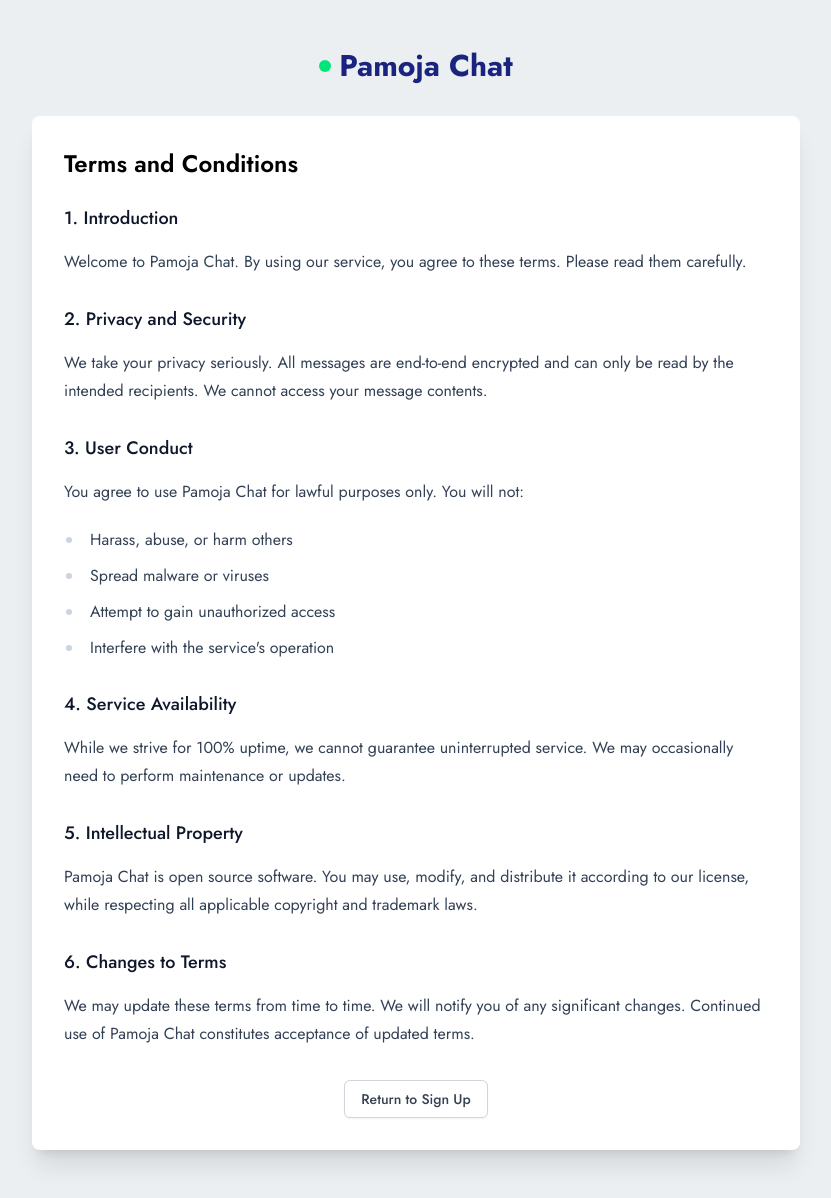
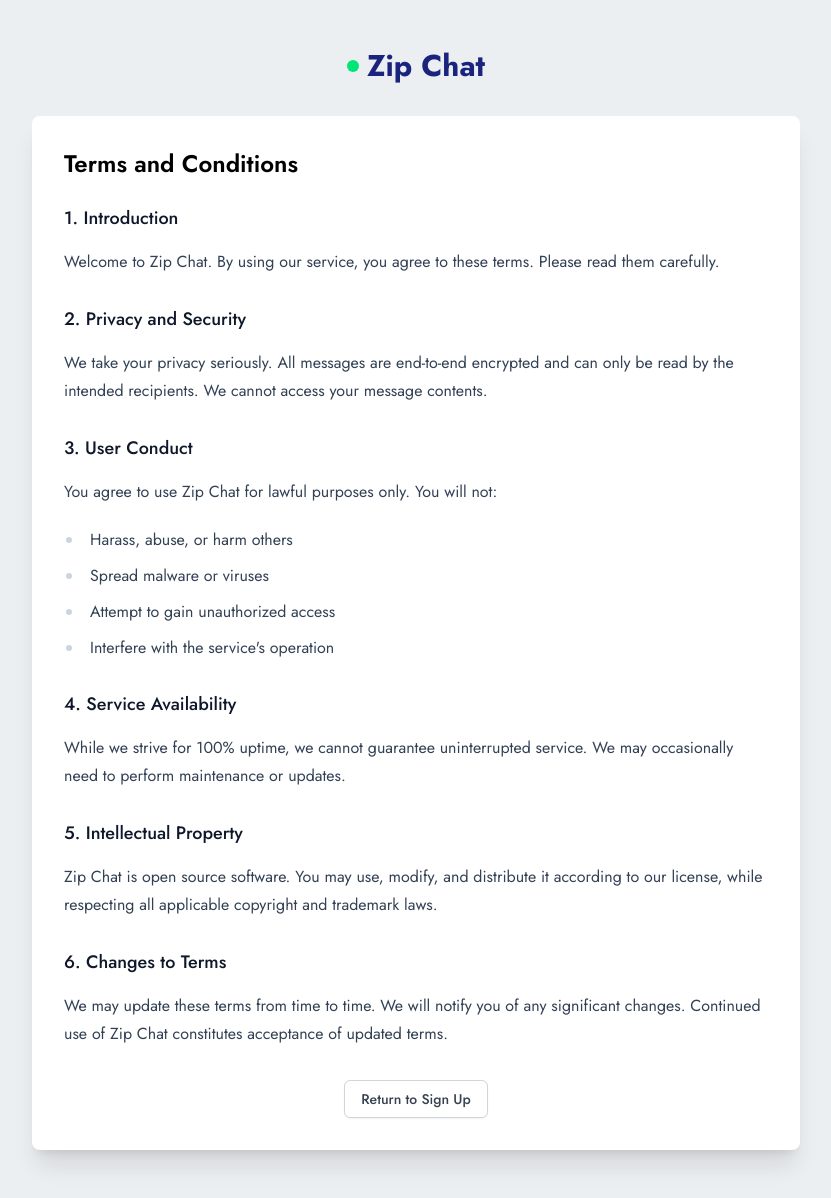
Before and after one commit to KeyyPress/pamoja-chat, a React (Vite) app in the folder apps/web/: page /terms in a window 1280 px wide. Shown: the whole page, without its empty margins (224-1055 px from the left). Built offline with nearby package versions, Linux system fonts and the light colour scheme; the HTML template or start-up script is replaced by a standard one.

Commit message:
refactor(web): update TermsPage branding from Pamoja Chat to Zip Chat throughout content

```diff
--- a/apps/web/src/pages/TermsPage.tsx
+++ b/apps/web/src/pages/TermsPage.tsx
@@ -11,7 +11,7 @@
             className="inline-flex items-center gap-2 text-[var(--color-primary)]"
           >
             <div className="w-3 h-3 rounded-full bg-[var(--color-accent)]" />
-            <h1 className="text-3xl font-bold">Pamoja Chat</h1>
+            <h1 className="text-3xl font-bold">Zip Chat</h1>
           </Link>
         </div>
 
@@ -21,7 +21,7 @@
           <div className="prose prose-slate max-w-none">
             <h3 className="text-lg font-medium mb-4">1. Introduction</h3>
             <p className="mb-4">
-              Welcome to Pamoja Chat. By using our service, you agree to these
+              Welcome to Zip Chat. By using our service, you agree to these
               terms. Please read them carefully.
             </p>
 
@@ -36,8 +36,7 @@
 
             <h3 className="text-lg font-medium mb-4">3. User Conduct</h3>
             <p className="mb-4">
-              You agree to use Pamoja Chat for lawful purposes only. You will
-              not:
+              You agree to use Zip Chat for lawful purposes only. You will not:
             </p>
             <ul className="list-disc pl-5 mb-4">
               <li>Harass, abuse, or harm others</li>
@@ -59,7 +58,7 @@
               5. Intellectual Property
             </h3>
             <p className="mb-4">
-              Pamoja Chat is open source software. You may use, modify, and
+              Zip Chat is open source software. You may use, modify, and
               distribute it according to our license, while respecting all
               applicable copyright and trademark laws.
             </p>
@@ -67,7 +66,7 @@
             <h3 className="text-lg font-medium mb-4">6. Changes to Terms</h3>
             <p className="mb-4">
               We may update these terms from time to time. We will notify you of
-              any significant changes. Continued use of Pamoja Chat constitutes
+              any significant changes. Continued use of Zip Chat constitutes
               acceptance of updated terms.
             </p>
           </div>
```
